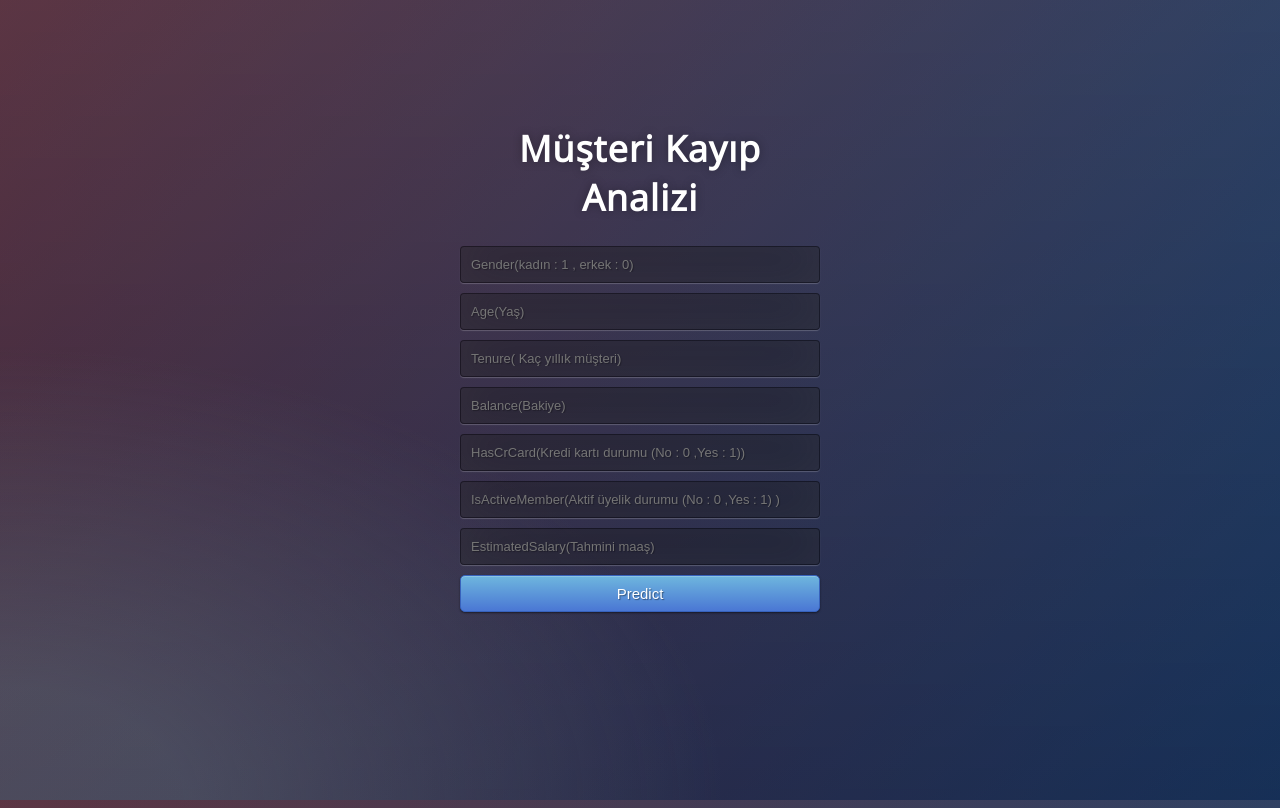
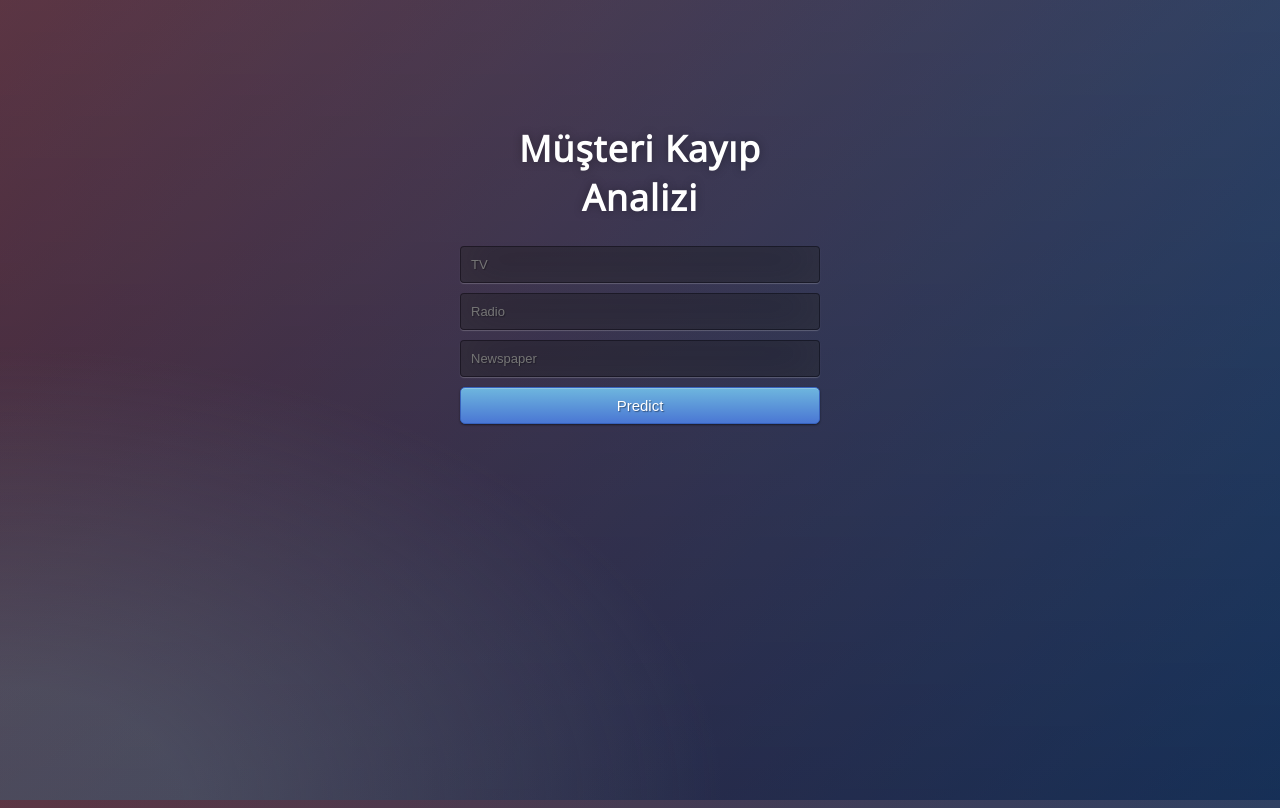
Before and after one commit to mehmetoktay2016/sales_predict_deployment, a Flask app: page / in a window 1280 px wide. Run offline with Flask 2, Linux system fonts and the light colour scheme; parts of the project's set-up code (start-up, migrations or seed data) failed here and were passed over.

Commit message:
Update template.html

```diff
--- a/heroku_sales_prediction/templates/template.html
+++ b/heroku_sales_prediction/templates/template.html
@@ -18,13 +18,9 @@
      <!-- Form to enter new data for predictions  -->
     <form action="{{ url_for('predict')}}"method="POST">
 
-      <input type="text" name="Gender" placeholder="Gender(kadın : 1 , erkek : 0)" required="required" /><br>
-      <input type="text" name="Age" placeholder="Age(Yaş)" required="required" /><br>
-      <input type="text" name="Tenure" placeholder="Tenure( Kaç yıllık müşteri)" required="required" /><br>
-      <input type="text" name="Balance" placeholder="Balance(Bakiye)" required="required" /><br>
-      <input type="text" name="HasCrCard" placeholder="HasCrCard(Kredi kartı durumu (No : 0 ,Yes : 1))" required="required" /><br>
-      <input type="text" name="IsActiveMember" placeholder="IsActiveMember(Aktif üyelik durumu (No : 0 ,Yes : 1) )" required="required" /><br>
-      <input type="text" name="EstimatedSalary" placeholder="EstimatedSalary(Tahmini maaş)" required="required" /><br>
+    	<input type="text" name="tv" placeholder="TV" required="required" />
+        <input type="text" name="radio" placeholder="Radio" required="required" />
+	<input type="text" name="newspaper" placeholder="Newspaper" required="required" />
       <button type="submit" class="btn btn-primary btn-block btn-large">Predict</button>
     </form>
 
```
